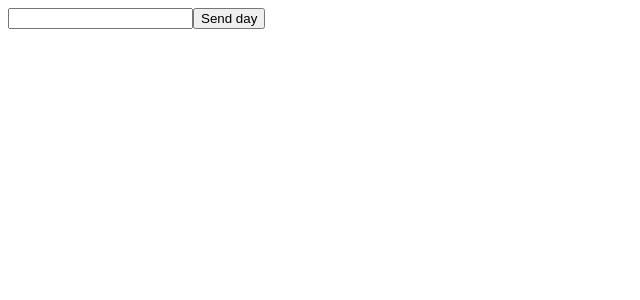
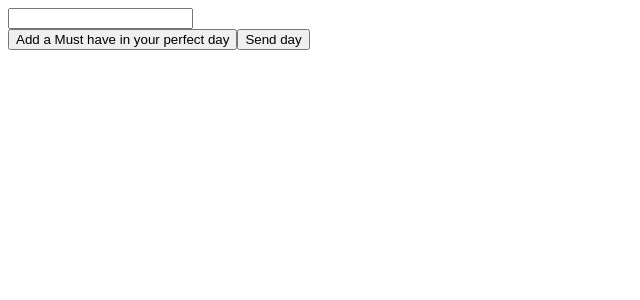
Before and after one commit to iliran11/perfect-day, a Next.js app: page /submit in a window 1280 px wide. Shown: the top 300 px of the page, without its empty margins (0-640 px from the left). Built offline with nearby package versions, Linux system fonts and the light colour scheme.

Commit message:
enable multiple inputs

```diff
--- a/src/pages/sendDay.js
+++ b/src/pages/sendDay.js
@@ -1,14 +1,41 @@
-import Link from "next/link";
 import { useState } from "react";
 import { sendDay } from "../services/transport";
 
+const getEmptyActivity = () => ({ text: "", emoji: "" });
+
 export default function Home() {
-  const [value, setValue] = useState("");
+  const [inputs, setInputs] = useState([getEmptyActivity()]);
+  const addInput = () => {
+    const newInputs = [...inputs];
+    newInputs.push(getEmptyActivity());
+    setInputs(newInputs);
+  };
 
   return (
     <>
-      <input onChange={(event) => setValue(event.target.value)} />
-      <button onClick={() => sendDay({ activities: [value] })}>Send day</button>
+      <div>
+        {inputs.map((input, index) => {
+          return (
+            <div>
+              <input
+                onChange={(event) => {
+                  inputs[index].activity = event.target.value;
+                }}
+              />
+            </div>
+          );
+        })}
+      </div>
+      <button onClick={addInput}>Add a Must have in your perfect day</button>
+      <button
+        onClick={() =>
+          sendDay({
+            activities: inputs,
+          })
+        }
+      >
+        Send day
+      </button>
     </>
   );
 }
```
